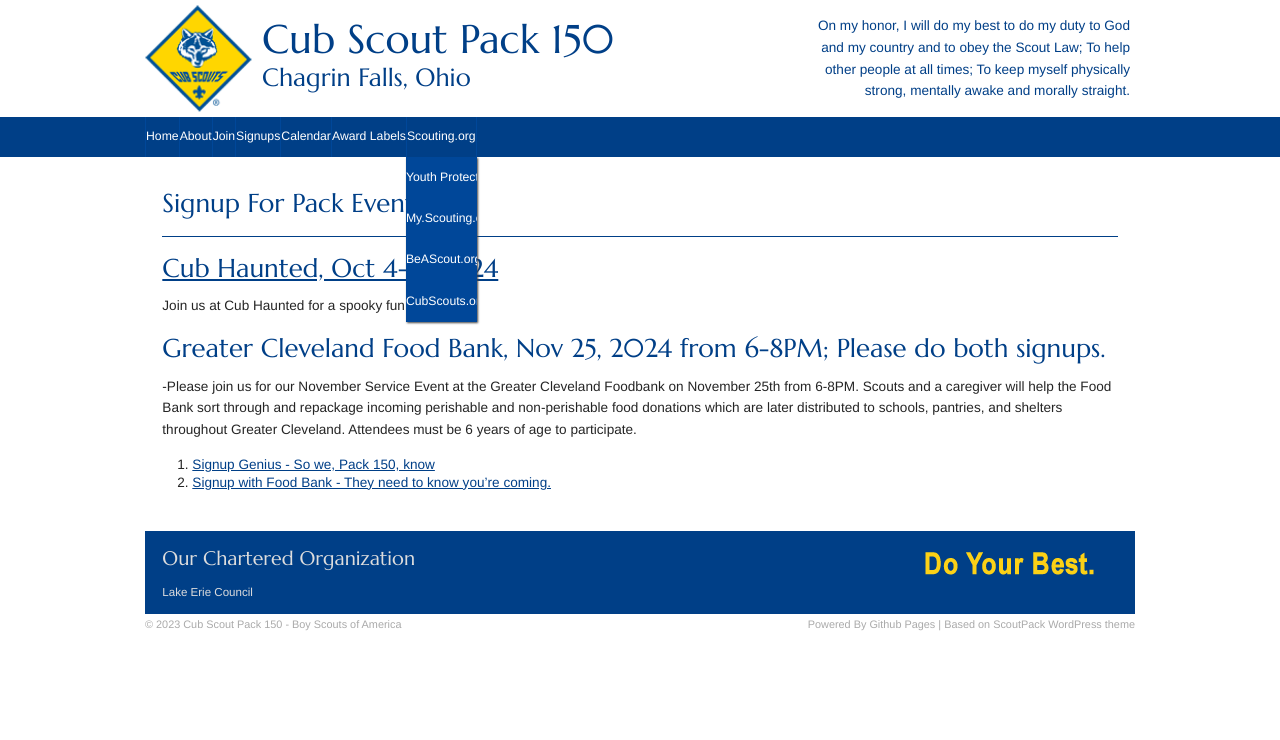
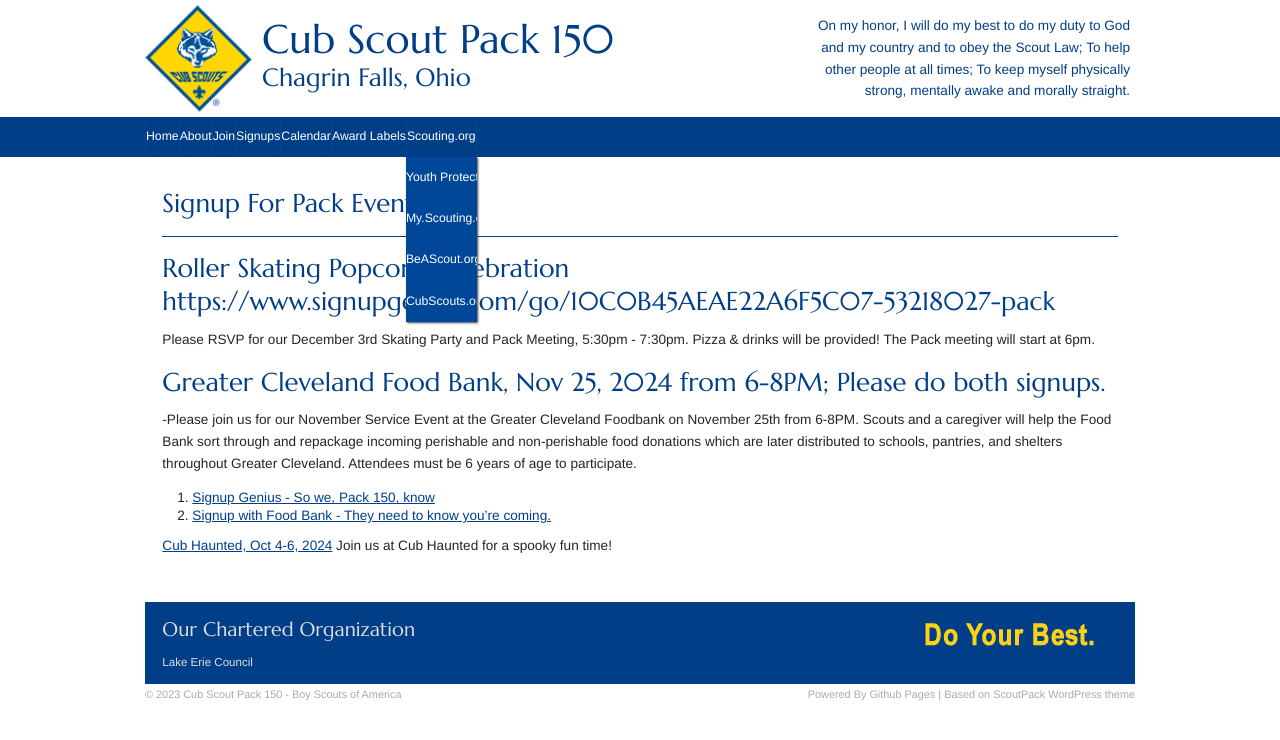
Before and after one commit to Pack150/Pack150.github.io, a Jekyll site: the page built from signups.md, in a window 1280 px wide. Shown: the top 740 px of the page. Built offline with Jekyll 4.4.1, drawn with Linux system fonts in a browser that asks for light colours; nearby versions of some CDN libraries; library files that are not in the unit come from our copies.

Commit message:
Update signups.md

```diff
--- a/signups.md
+++ b/signups.md
@@ -6,11 +6,12 @@
 ---
 
 ************
-## [Cub Haunted, Oct 4-6, 2024](https://www.signupgenius.com/go/10C0B45AEAE22A6F5C07-50492552-cubhaunted)
-Join us at Cub Haunted for a spooky fun time!
+## Roller Skating Popcorn Celebration   https://www.signupgenius.com/go/10C0B45AEAE22A6F5C07-53218027-pack
+Please RSVP for our December 3rd Skating Party and Pack Meeting, 5:30pm - 7:30pm.  Pizza & drinks will be provided!
+The Pack meeting will start at 6pm.
 
 <!--
-[Last year's flyer.](./assets/files/Cub_Haunted_2023.pdf)
+
 -->
 
 
@@ -20,12 +21,16 @@
 1. [Signup Genius - So we, Pack 150, know](https://www.signupgenius.com/go/10C0B45AEAE22A6F5C07-51484916-greater)
 2. [Signup with Food Bank - They need to know you're coming.](https://cerv.is/0136gjg393f)
 
+<!--
 
 
-<!--
 There are no currently open signups.
 -->
+ [Cub Haunted, Oct 4-6, 2024](https://www.signupgenius.com/go/10C0B45AEAE22A6F5C07-50492552-cubhaunted)
+Join us at Cub Haunted for a spooky fun time!
 
+<!--
+[Last year's flyer.](./assets/files/Cub_Haunted_2023.pdf)
 <!--
 ## [Roller Skating Popcorn Celebration](https://pack-150-roller-skating-popcorn-celebration-2022.cheddarup.com)
 Please RSVP for our December 6th Skating Party and Pack Meeting.
```
